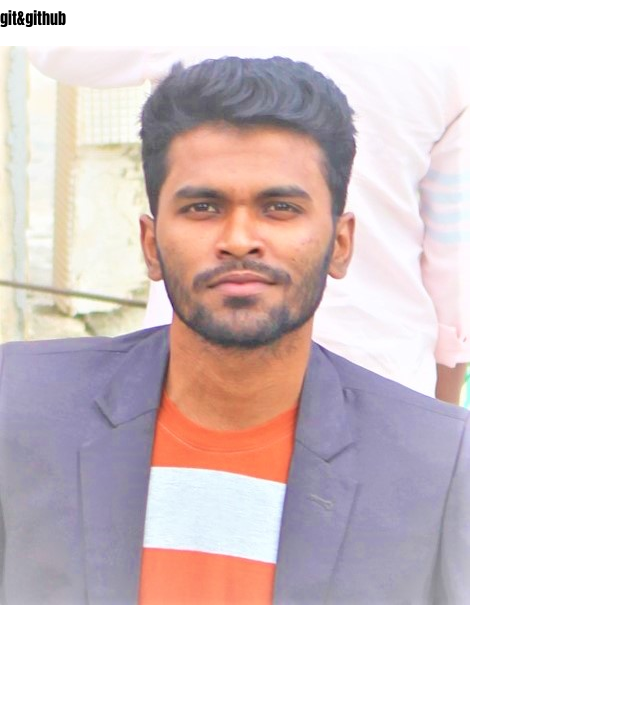
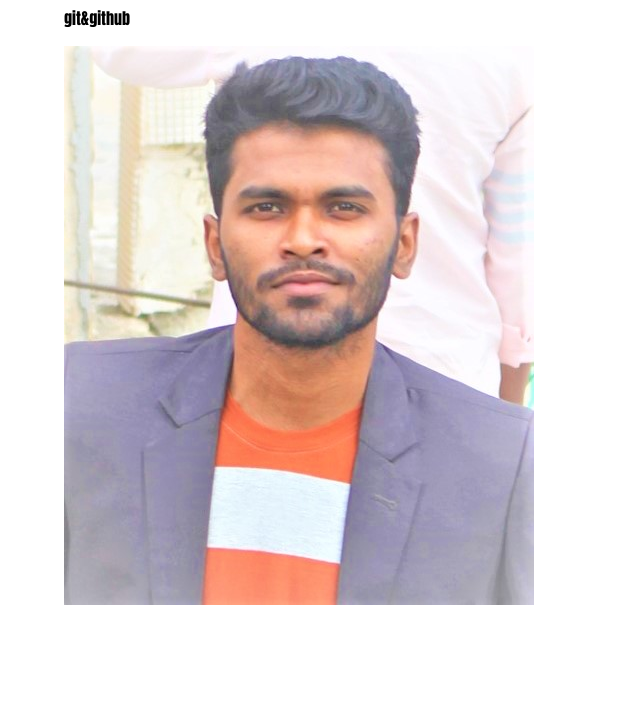
Before and after one commit to SadekurNiloy/git-github-project-2, a plain HTML site: page index.html in a window 1280 px wide. Shown: the part 86-800 px from the top of the page, without its empty margins (0-640 px from the left). Drawn offline with Linux system fonts and the light colour scheme.

Commit message:
container style added

```diff
--- a/style.css
+++ b/style.css
@@ -3,3 +3,7 @@ body {
     margin: 0;
     font-family: Impact, sans-serif;
 }
+.container {
+    width: 90%;
+    margin: auto;
+}
```
